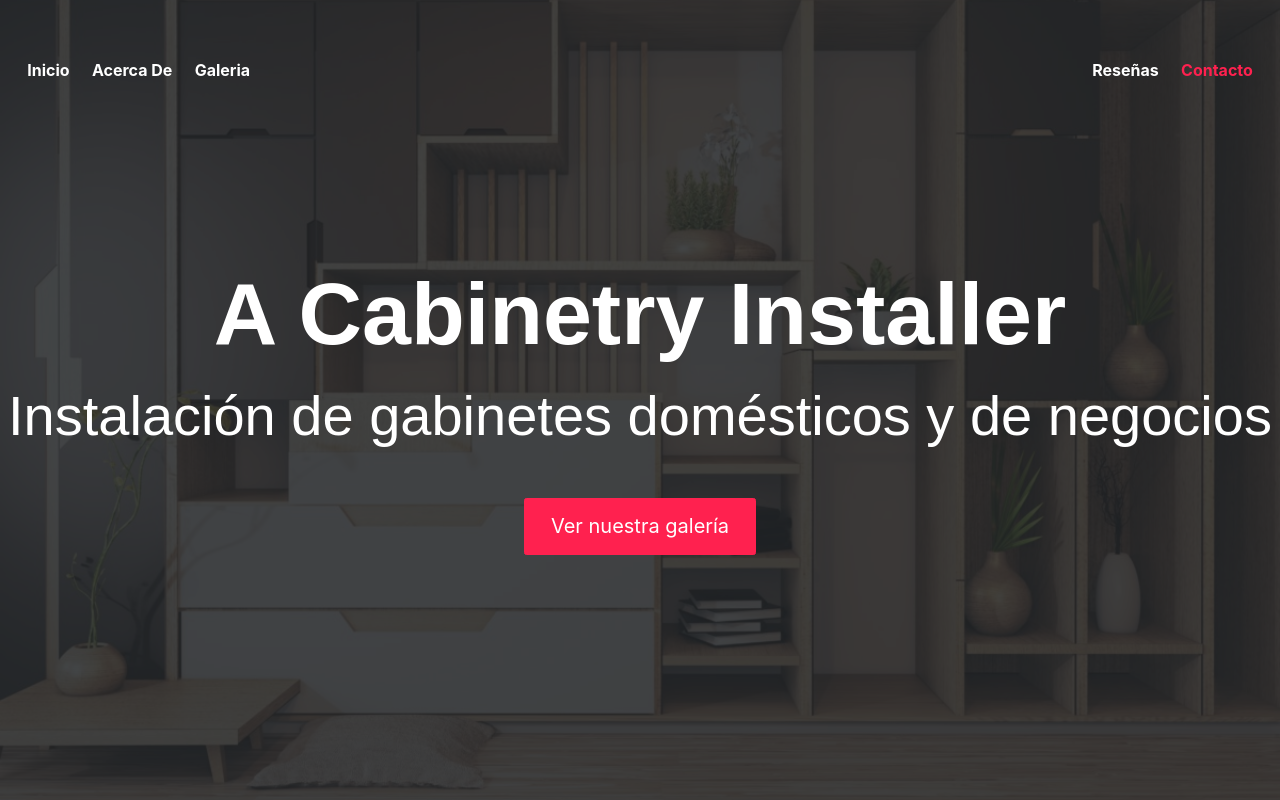
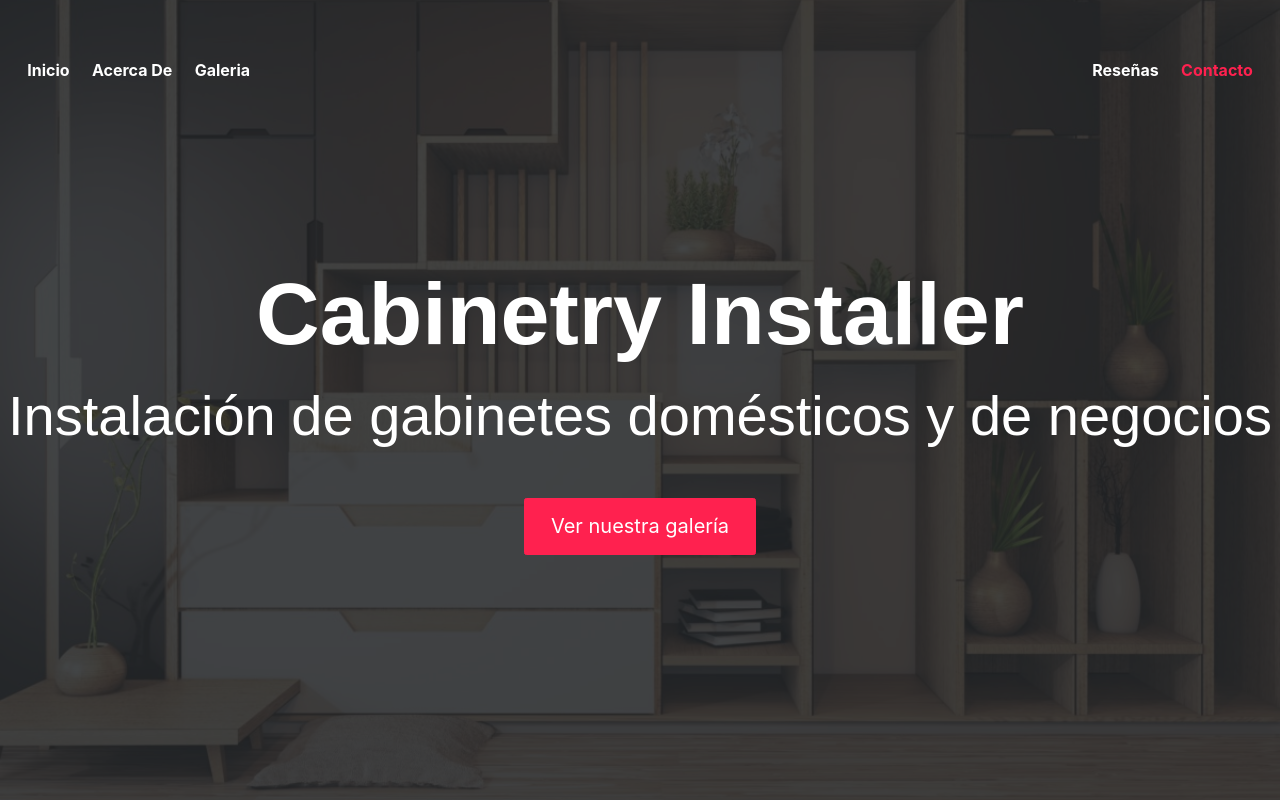
Before and after one commit to Daya912/proyecto_integrador_ip, a plain HTML site: page index.html in a window 1280 px wide. Shown: the top 800 px of the page. Drawn offline with Linux system fonts and the light colour scheme; some packages are replaced by stand-ins of ours.

Commit message:
cambio 2

```diff
--- a/index.html
+++ b/index.html
@@ -6,7 +6,7 @@
     <meta name="viewport" content="width=device-width, initial-scale=1, shrink-to-fit=no">
     <meta name="description" content="Start your development with FoodHut landing page.">
     <meta name="author" content="Devcrud">
-    <title>A Cabinetry Installer</title>
+    <title>Cabinetry Installer</title>
 
     <!-- font icons -->
     <link rel="stylesheet" href="assets/vendors/themify-icons/css/themify-icons.css">
@@ -39,7 +39,7 @@
 
             </ul>
             <a class="navbar-brand m-auto" href="#">
-                <span class="brand-txt">A Cabinetry Installer</span>
+                <span class="brand-txt">Cabinetry Installer</span>
             </a>
             <ul class="navbar-nav">
                 <li class="nav-item">
@@ -54,7 +54,7 @@
     <!-- header -->
     <header id="home" class="header">
         <div class="overlay text-white text-center">
-            <h1 class="display-2 font-weight-bold my-3">A Cabinetry Installer</h1>
+            <h1 class="display-2 font-weight-bold my-3">Cabinetry Installer</h1>
             <h2 class="display-4 mb-5">Instalación de gabinetes domésticos y de negocios</h2>
             <a class="btn btn-lg btn-primary" href="#gallary">Ver nuestra galería</a>
         </div>
@@ -216,7 +216,7 @@
             </div>
             <div class="col-md-6 px-5 has-height-lg middle-items">
                 <h3>ENCUÉNTRANOS</h3>
-                <p>¡Esperamos recibirte y brindarte la mejor experiencia en A Cabinetry Installer!</p>
+                <p>¡Esperamos recibirte y brindarte la mejor experiencia en Cabinetry Installer!</p>
                 <div class="text-muted">
                     <p><span class="ti-location-pin pr-3"></span> Dg 57 # 42-166, Cuidad Niquia, Bello Antioquia</p>
                     <p><span class="ti-support pr-3"></span> (604) 453-1802</p>
```
